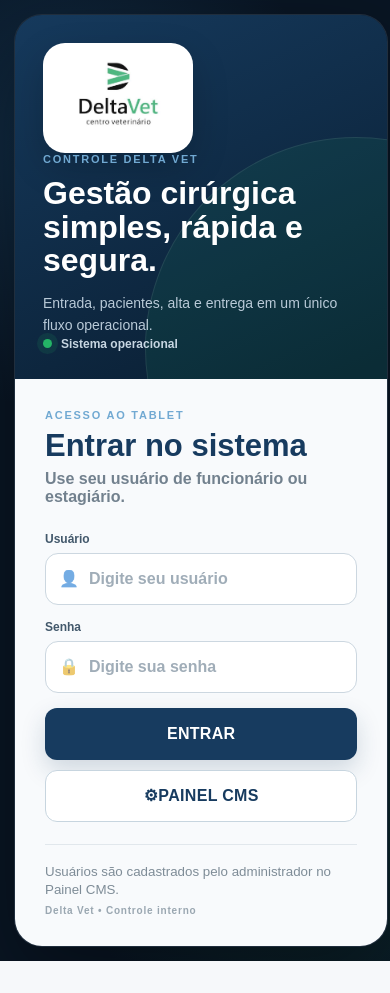
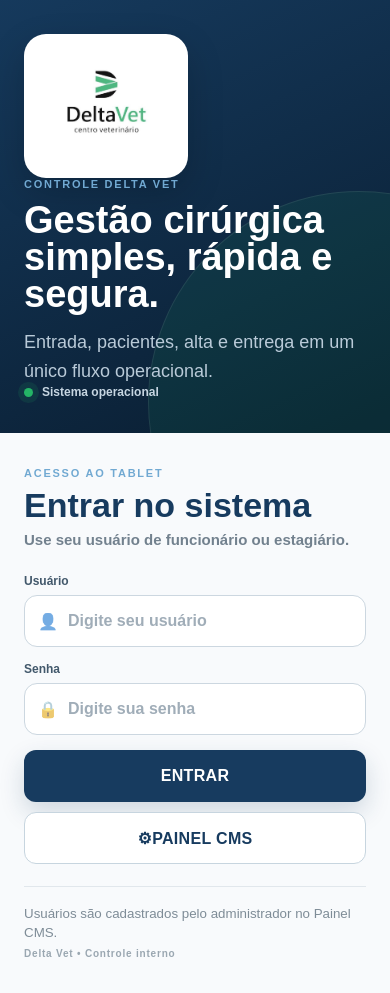
Before and after one commit to Clideltavet/mutirao, a Next.js app: page / in a window 390 px wide. Before the commit the page ends 961 px from the top, so only its background shows below. Built offline with nearby package versions, Linux system fonts and the light colour scheme.

Commit message:
Controle Delta Vet v1.15.1 - login full screen

```diff
--- a/app/globals.css
+++ b/app/globals.css
@@ -3481,3 +3481,109 @@
     grid-template-columns: 1fr;
   }
 }
+
+
+/* ===== v1.15.1 - login full screen sem bordas ===== */
+.vetcore-login-screen {
+  min-height: 100vh !important;
+  height: 100vh !important;
+  padding: 0 !important;
+  place-items: stretch !important;
+  overflow: hidden;
+}
+
+.vetcore-login-shell {
+  width: 100vw !important;
+  min-height: 100vh !important;
+  height: 100vh !important;
+  max-width: none !important;
+  border-radius: 0 !important;
+  overflow: hidden !important;
+  box-shadow: none !important;
+  border: 0 !important;
+  grid-template-columns: 1.05fr .9fr !important;
+}
+
+.vetcore-login-brand {
+  min-height: 100vh !important;
+  border-radius: 0 !important;
+  padding: 56px 42px !important;
+  justify-content: space-between;
+}
+
+.vetcore-login-panel {
+  min-height: 100vh !important;
+  border-radius: 0 !important;
+  padding: 54px 52px !important;
+}
+
+.vetcore-brand-logo-wrap {
+  width: 164px;
+  min-height: 144px;
+}
+
+.vetcore-brand-copy {
+  max-width: 720px;
+}
+
+.vetcore-brand-copy h1 {
+  max-width: 620px;
+  font-size: clamp(48px, 5.2vw, 78px) !important;
+  line-height: 0.98 !important;
+}
+
+.vetcore-brand-copy p {
+  max-width: 560px;
+  font-size: 18px !important;
+}
+
+.vetcore-login-panel-head h2 {
+  font-size: clamp(34px, 2.5vw, 42px) !important;
+}
+
+.vetcore-login-panel-head p {
+  font-size: 15px !important;
+}
+
+.vetcore-login-form {
+  max-width: 430px;
+}
+
+.vetcore-login-field,
+.vetcore-login-error,
+.vetcore-login-button,
+.vetcore-cms-button,
+.vetcore-login-footer {
+  max-width: 430px;
+}
+
+@media (max-width: 900px) {
+  .vetcore-login-screen {
+    height: auto !important;
+    overflow: auto;
+  }
+
+  .vetcore-login-shell {
+    width: 100% !important;
+    min-height: 100vh !important;
+    height: auto !important;
+    grid-template-columns: 1fr !important;
+  }
+
+  .vetcore-login-brand,
+  .vetcore-login-panel {
+    min-height: auto !important;
+  }
+
+  .vetcore-login-brand {
+    padding: 34px 24px !important;
+  }
+
+  .vetcore-login-panel {
+    padding: 34px 24px !important;
+  }
+
+  .vetcore-brand-copy h1 {
+    font-size: clamp(38px, 9vw, 56px) !important;
+  }
+}
--- a/package.json
+++ b/package.json
@@ -1,6 +1,6 @@
 {
   "name": "controle-delta-vet",
-  "version": "1.15.0",
+  "version": "1.15.1",
   "private": true,
   "scripts": {
     "dev": "next dev",
```
Also changed, not shown: 2 other files (tests, documents, lock files or other folders).
